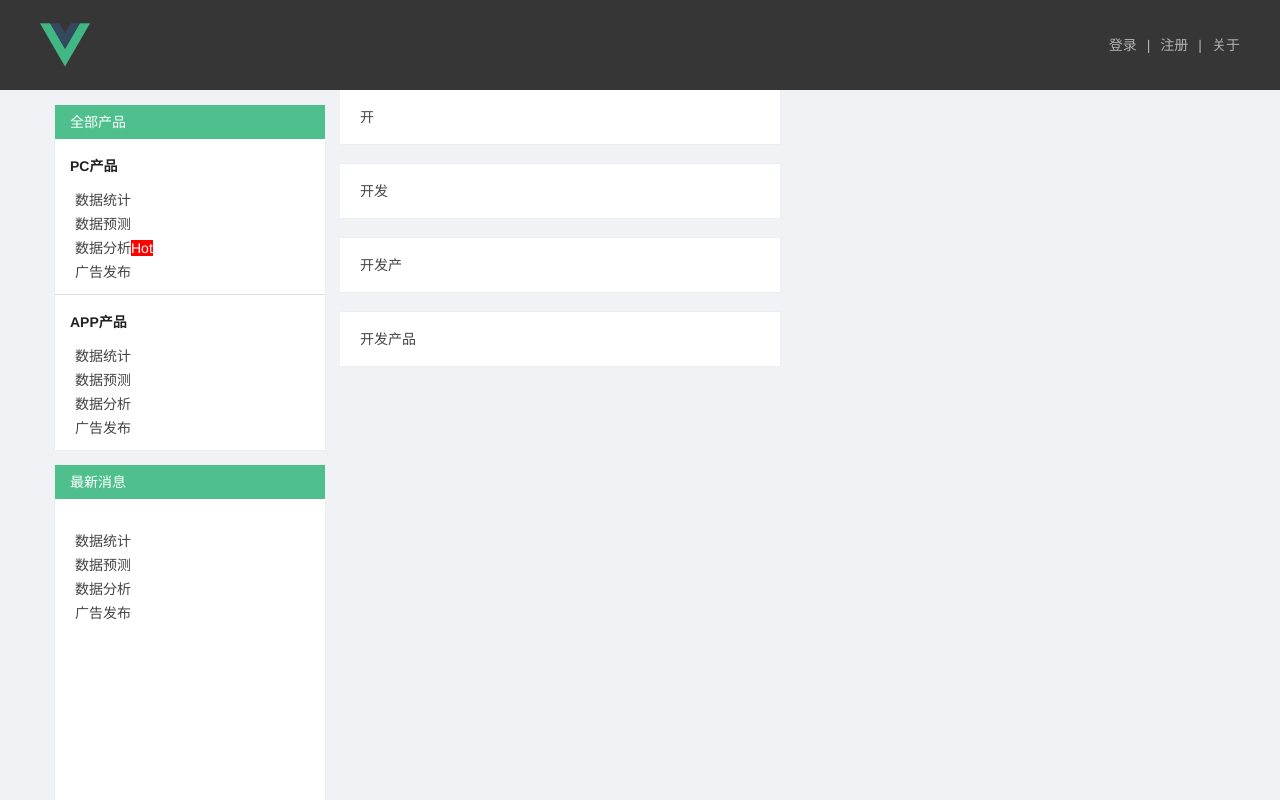
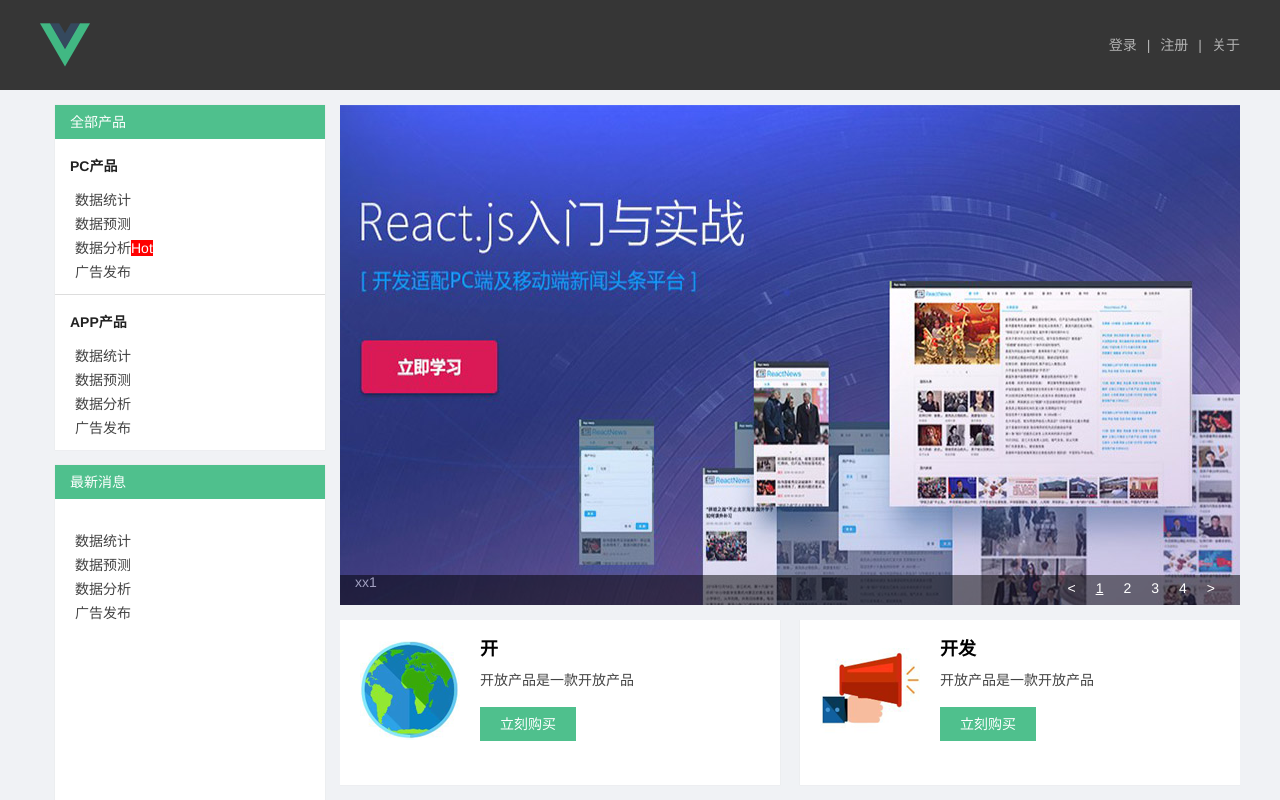
Before and after one commit to juxiezuo-cyh/PC, a Vue app: page / in a window 1280 px wide. Shown: the top 800 px of the page. Built offline with nearby package versions, Linux system fonts and the light colour scheme.

Commit message:
轮播图

```diff
--- /dev/null
+++ b/db.json
@@ -0,0 +1,65 @@
+{
+  "getNewsList": [
+    {
+      "id": 1,
+      "title": "新闻条目1新闻条目1新闻条目1新闻条目1",
+      "url": "http://starcraft.com"
+    },
+    {
+      "id": 2,
+      "title": "新闻条目2新闻条目2新闻条目2新闻条目2",
+      "url": "http://warcraft.com"
+    },
+    {
+      "id": 3,
+      "title": "新闻条3新闻条3新闻条3",
+      "url": "http://overwatch.com"
+    },
+    {
+      "id": 4,
+      "title": "新闻条4广告发布",
+      "url": "http://hearstone.com"
+    }
+  ],
+  "login": {
+    "username": "yudongdong",
+    "userId": 123123
+  },
+  "getPrice": {
+    "amount": 678
+  },
+  "createOrder": {
+    "orderId": "6djk979"
+  },
+  "getOrderList": {
+    "list": [
+      {
+        "orderId": "ddj123",
+        "product": "数据统计",
+        "version": "高级版",
+        "period": "1年",
+        "buyNum": 2,
+        "date": "2016-10-10",
+        "amount": "500元"
+      },
+      {
+        "orderId": "yuj583",
+        "product": "流量分析",
+        "version": "户外版",
+        "period": "3个月",
+        "buyNum": 1,
+        "date": "2016-5-2",
+        "amount": "2200元"
+      },
+      {
+        "orderId": "pmd201",
+        "product": "广告发布",
+        "version": "商铺版",
+        "period": "3年",
+        "buyNum": 12,
+        "date": "2016-8-3",
+        "amount": "7890元"
+      }
+    ]
+  }
+}
--- a/package.json
+++ b/package.json
@@ -10,7 +10,9 @@
     "build": "node build/build.js"
   },
   "dependencies": {
+    "json-server": "^0.12.0",
     "vue": "^2.3.3",
+    "vue-resource": "^1.3.4",
     "vue-router": "^2.6.0"
   },
   "devDependencies": {
--- a/src/components/layout.vue
+++ b/src/components/layout.vue
@@ -26,9 +26,9 @@
     </div>
   </div>
 </template>
-
 <script>
 export default {
+  name: 'layout',
   data() {
     return {
 
--- /dev/null
+++ b/src/components/slideShow.vue
@@ -0,0 +1,140 @@
+<template>
+    <div class="slide-show">
+        <div class="slide-img">
+            <a :href="slides[nowIndex].href">
+                <img :src="slides[nowIndex].src">
+            </a>
+        </div>
+        <h2>{{slides[nowIndex].title}}</h2>
+        <ul class="slide-pages">
+            <li @click="left">&lt;</li>
+            <!-- <li @click="goto(prevIndex)">&lt;</li> -->
+            <li v-for="(item,index) in slides" :key="index" @click="goto(index)">
+                <a :class="{on:index == nowIndex}">{{index+1}}</a>
+            </li>
+            <!-- <li @click="goto(nextIndex)">&gt;</li> -->
+            <li @click="right">&gt;</li>
+        </ul>
+    </div>
+</template>
+
+<script>
+export default {
+    data() {
+        return {
+            nowIndex: 0
+        }
+    },
+    props: {
+        slides: {
+            type: Array,
+            default: []
+        }
+    },
+    computed:{
+        prevIndex(){
+            if(this.nowIndex === 0){
+                console.log(this.slides.length-1);
+                return this.slides.length-1;
+            }else{
+                console.log(this.nowIndex -1)
+                return this.nowIndex - 1;
+            }
+        },
+        nextIndex(){
+            if(this.nowIndex === this.slides.length-1){
+                console.log(this.nowIndex);
+                return  0;
+            }else{
+                console.log(this.nowIndex +1)
+                return this.nowIndex + 1;
+            }
+        }
+    },
+    mounted() {
+        console.log(this.slides)
+    },
+    methods: {
+        goto(index) {
+            this.nowIndex = index;
+        },
+        left() {
+            this.nowIndex -= 1;
+            if (this.nowIndex < 0 || this.nowIndex == 0) {
+                this.nowIndex = this.slides.length-1;
+            };
+            return this.nowIndex;
+        },
+        right() {
+            this.nowIndex += 1;
+            if (this.nowIndex > (this.slides.length-1)) {
+                this.nowIndex = 0;
+            };
+            return this.nowIndex;
+        }
+    }
+}
+</script>
+
+<style scoped>
+.slide-trans-enter-active {
+    transition: all .5s;
+}
+
+.slide-trans-enter {
+    transform: translateX(900px);
+}
+
+.slide-trans-old-leave-active {
+    transition: all .5s;
+    transform: translateX(-900px);
+}
+
+.slide-show {
+    position: relative;
+    margin: 15px 15px 15px 0;
+    width: 900px;
+    height: 500px;
+    overflow: hidden;
+}
+
+.slide-show h2 {
+    position: absolute;
+    width: 100%;
+    height: 100%;
+    color: #fff;
+    background: #000;
+    opacity: .5;
+    bottom: 0;
+    height: 30px;
+    text-align: left;
+    padding-left: 15px;
+}
+
+.slide-img {
+    width: 100%;
+}
+
+.slide-img img {
+    width: 100%;
+    position: absolute;
+    top: 0;
+}
+
+.slide-pages {
+    position: absolute;
+    bottom: 10px;
+    right: 15px;
+}
+
+.slide-pages li {
+    display: inline-block;
+    padding: 0 10px;
+    cursor: pointer;
+    color: #fff;
+}
+
+.slide-pages li .on {
+    text-decoration: underline;
+}
+</style>
--- a/src/main.js
+++ b/src/main.js
@@ -1,10 +1,8 @@
 // The Vue build version to load with the `import` command
 // (runtime-only or standalone) has been set in webpack.base.conf with an alias.
 import Vue from 'vue'
-// import App from './App'
 import Layout from './components/layout'
 import router from './router'
-
 Vue.config.productionTip = false
 
 /* eslint-disable no-new */
--- a/src/pages/index.vue
+++ b/src/pages/index.vue
@@ -4,29 +4,36 @@
       <div class="index-left-block">
         <h2>全部产品</h2>
         <template v-for="product in productList">
-          <h3>{{product.title}}</h3>
-          <ul>
-            <li v-for="item in product.list" :class="{'hot':item.hot}">
+          <h3 :key="product.title">{{product.title}}</h3>
+          <ul :key="product.title">
+            <li v-for="item in product.list" :key="item.name" :class="{'hot':item.hot}">
               <a :href="item.url" target="block">{{item.name}}</a>
               <span v-if="item.hot" class="hot-tag">Hot</span>
             </li>
           </ul>
-          <div v-if="!product.last" class="hr"></div>
+          <div v-if="!product.last" :key="product.title" class="hr"></div>
         </template>
       </div>
       <div class="index-left-block lastest-news">
         <h2>最新消息</h2>
         <ul>
-          <li v-for="news in newsList">
+          <li v-for="news in newsList" :key="news.title">
             <a :href="news.url" target="block">{{news.title}}</a>
           </li>
         </ul>
       </div>
     </div>
     <div class="index-right">
+      <slide-show :slides="slides"></slide-show>
       <div class="index-board-list">
-        <div class="index-board-item"  v-for="item in boardList">
-          {{item.title}}
+        <div class="index-board-item" :class="[{'line-last':index % 2},'index-board-'+item.id]" v-for="(item,index) in boardList" :key="item.title">
+          <div class="index-board-item-inner">
+            <h2>{{item.title}}</h2>
+            <p>{{item.description}}</p>
+            <div class="index-board-button">
+              <a href="" class="button">立刻购买</a>
+            </div>
+          </div>
         </div>
       </div>
     </div>
@@ -34,30 +41,60 @@
 </template>
 
 <script>
+import slideShow from  '../components/slideShow.vue'
 export default {
+  components:{
+    slideShow
+  },
   name: 'IndexPage',
   data() {
     return {
-      boardList:[
+      slides:[
         {
-          title:'开',
-          description:'开放产品是一款开放产品',
-          saleout:false
+          src:require('../assets/slideShow/pic1.jpg'),
+          title:'xx1',
+          href:'http://www.baidu.com'
         },
         {
-          title:'开发',
-          description:'开放产品是一款开放产品',
-          saleout:false
+          src:require('../assets/slideShow/pic2.jpg'),
+          title:'xx1',
+          href:'http://www.baidu.com'
         },
         {
-          title:'开发产',
-          description:'开放产品是一款开放产品',
-          saleout:false
+          src:require('../assets/slideShow/pic3.jpg'),
+          title:'xx1',
+          href:'http://www.baidu.com'
         },
         {
-          title:'开发产品',
-          description:'开放产品是一款开放产品',
-          saleout:false
+          src:require('../assets/slideShow/pic4.jpg'),
+          title:'xx1',
+          href:'http://www.baidu.com'
+        }
+      ],
+      boardList: [
+        {
+          title: '开',
+          description: '开放产品是一款开放产品',
+          id: 'car',
+          saleout: false
+        },
+        {
+          title: '开发',
+          description: '开放产品是一款开放产品',
+          id: 'earth',
+          saleout: false
+        },
+        {
+          title: '开发产',
+          id: 'loud',
+          description: '开放产品是一款开放产品',
+          saleout: false
+        },
+        {
+          title: '开发产品',
+          id: 'hill',
+          description: '开放产品是一款开放产品',
+          saleout: false
         }
       ],
       newsList: [
```
Also changed, not shown: src/App.vue (+8 -1 lines), 2 other files (tests, documents, lock files or other folders).
